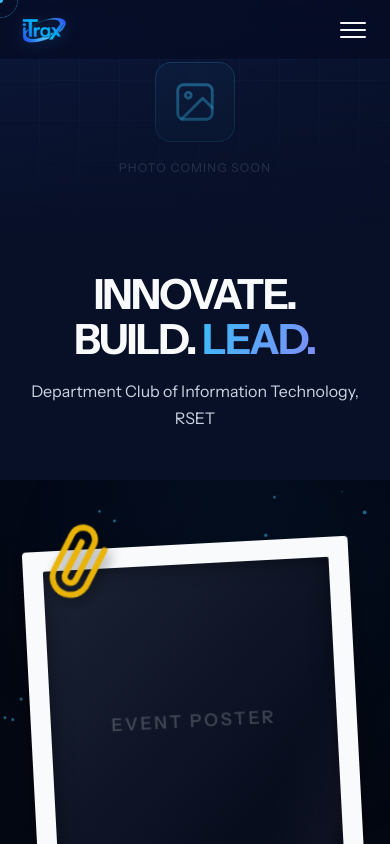
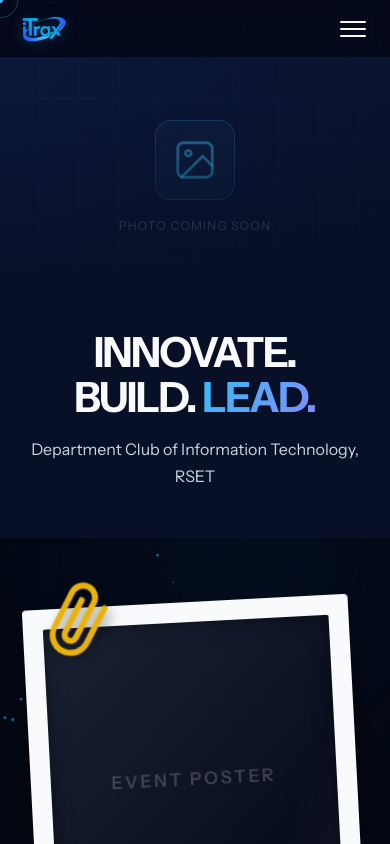
Before and after one commit to orbitronhd/itrax, a React (Vite) app: page / in a window 390 px wide. Shown: the top 844 px of the page. Built offline with nearby package versions, Linux system fonts and the light colour scheme.

Commit message:
fix: Hero header misalignment

```diff
--- a/src/components/css/Navbar.css
+++ b/src/components/css/Navbar.css
@@ -6,8 +6,9 @@
   top: 0;
   left: 0;
   right: 0;
+  height: var(--nav-height);
   z-index: 1000;
-  padding: 0.35rem 2.5rem;
+  padding: 0 2.5rem;
   display: flex;
   align-items: center;
   justify-content: space-between;
@@ -23,7 +24,6 @@
 .navbar--scrolled {
   background: rgba(6, 10, 31, 0.95);
   border-bottom-color: rgba(37, 99, 235, 0.25);
-  padding: 0.25rem 2.5rem;
 }
 
 @keyframes navSlideDown {
@@ -153,7 +153,7 @@
 /* Mobile Menu Styles */
 @media (max-width: 768px) {
   .navbar {
-    padding: 0.35rem 1.25rem;
+    padding: 0 1.25rem;
   }
 
   .logo-img {
--- a/src/index.css
+++ b/src/index.css
@@ -13,11 +13,13 @@
 html {
   scrollbar-width: none !important;
   -ms-overflow-style: none !important;
+  overscroll-behavior: none;
 }
 
 body {
   overflow-x: hidden !important;
   scrollbar-width: none !important;
+  overscroll-behavior: none;
 }
 
 *,
@@ -73,9 +75,18 @@ html {
   --radius-xl: 24px;
   --radius-full: 50%;
 
+  /* ---- Navigation Height ---- */
+  --nav-height: 70px;
+
   /* ---- Transitions ---- */
   --ease-out: cubic-bezier(0.16, 1, 0.3, 1);
   --ease-spring: cubic-bezier(0.34, 1.56, 0.64, 1);
+}
+
+@media (max-width: 768px) {
+  :root {
+    --nav-height: 58px;
+  }
 }
 
 html {
@@ -100,6 +111,7 @@ body {
   display: flex;
   flex-direction: column;
   min-height: 100vh;
+  padding-top: var(--nav-height);
 }
 
 /* Parallax gradient meshes instead of hard radial glows */
```
